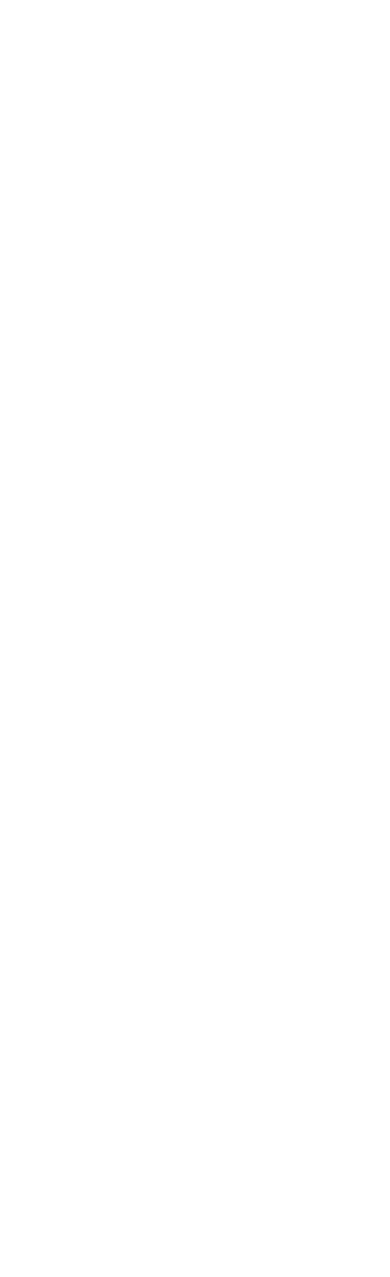
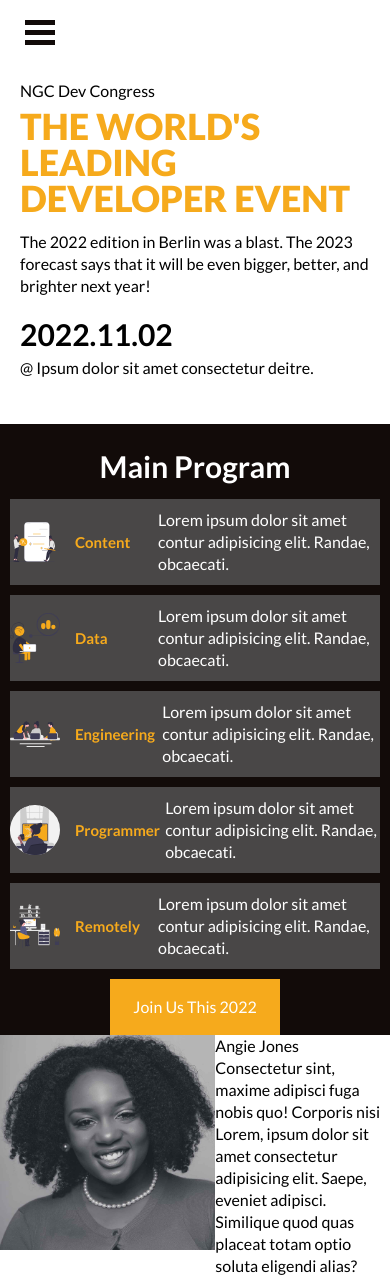
Before and after one commit to SekoViper/WorldDevCongress, a website: page index.html in a window 390 px wide. Before the commit the page ends 844 px from the top, so only its background shows below. Drawn offline with Linux system fonts and the light colour scheme.

Commit message:
Add Mobile verion

```diff
--- a/css/style.css
+++ b/css/style.css
@@ -1,3 +1,178 @@
-*{
+/*
+  1. Use a more-intuitive box-sizing model.
+*/
+*,
+*::before,
+*::after {
+  box-sizing: border-box;
+}
+/*  2. Remove default margin*/
+* {
+  margin: 0;
+}
+/*  3. Allow percentage-based heights in the application*/
+html,
+body {
+  height: 100%;
+  font-size: 62.5%;
   font-family: 'Lato', sans-serif;
 }
+/*
+  Typographic tweaks!
+  4. Add accessible line-height
+  5. Improve text rendering
+*/
+
+body {
+  line-height: 1.5;
+  -webkit-font-smoothing: antialiased;
+}
+/* 6. Improve media defaults*/
+img,
+picture,
+video,
+canvas,
+svg {
+  display: block;
+  max-width: 100%;
+}
+
+/* 7. Remove built-in form typography styles*/
+input,
+button,
+textarea,
+select {
+  font: inherit;
+}
+
+/* Avoid text overflows */
+p,
+h1,
+h2,
+h3,
+h4,
+h5,
+h6 {
+  overflow-wrap: break-word;
+  margin: 0;
+}
+
+/* Create a root stacking context*/
+#root,
+#__next {
+  isolation: isolate;
+}
+
+:root {
+  --primary-color: rgb(18, 11, 9);
+  --accent-color: rgb(255, 255, 255);
+  --secondary-color: #f6aa1cff;
+}
+
+h1 {
+  font-size: 3.6rem;
+  font-weight: 800;
+  color: var(--secondary-color);
+  line-height: 1;
+}
+
+h2 {
+  font-size: 4rem;
+  color: var(--primary-color);
+}
+
+h3 {
+  font-size: 3rem;
+}
+
+p {
+  font-size: 1.6rem;
+  line-height: 2.2rem;
+  margin: 0;
+}
+
+
+.bars {
+  width: 30px;
+  height: 5px;
+  background-color: var(--primary-color);
+  margin: 5px;
+}
+
+header {
+  padding: 15px 20px;
+}
+
+.header-content {
+  padding-top: 30px;
+}
+
+.header-title {
+  margin:  6px 0 15px 0;
+}
+
+.header-info {
+  margin: 0 0 15px 0;
+}
+
+
+/* main program section */
+.main-program-section {
+  background-color: var(--primary-color);
+  color: var(--accent-color);
+  padding-top: 20px;
+  margin-top: 30px;
+}
+
+.program-card {
+  display: flex;
+  background-color: rgb(73, 71, 71);
+  align-items: center;
+  margin: 10px;
+  padding: 10px 0;
+  justify-content: space-between;
+  gap: 10px;
+}
+
+.program-card-img {
+  width: 50px;
+}
+
+.section-title{
+  text-align: center;
+}
+
+.program-top {
+  display: flex;
+  align-items: center;
+  gap: 15px;
+}
+
+.prgm {
+  width: 40% auto;
+}
+
+.program-info {
+  width: 60%;
+}
+
+.program-card-title {
+  color: var(--secondary-color);
+  font-size: 1.5rem;
+}
+
+.join-btn {
+  color: var(--accent-color);
+  background-color: var(--secondary-color);
+  padding: 17px 23px;
+  border: none;
+}
+
+.join {
+  text-align: center;
+}
+
+/* speakers section */
+.speaker-container {
+  display: flex;
+}
--- a/index.html
+++ b/index.html
@@ -4,6 +4,9 @@
   <meta charset="UTF-8">
   <meta http-equiv="X-UA-Compatible" content="IE=edge">
   <meta name="viewport" content="width=device-width, initial-scale=1.0">
+
+  <!-- stylesheet -->
+  <link rel="stylesheet" href="css/style.css">
 
   <!-- google font -->
   <link rel="preconnect" href="https://fonts.googleapis.com">
@@ -13,6 +16,76 @@
   <title>NGC Congress</title>
 </head>
 <body>
+  <header>
+    <nav class="menu">
+      <div class="bars"></div>
+      <div class="bars"></div>
+      <div class="bars"></div>
+    </nav>
+    <div class="header-content">
+      <p class="sub-title">NGC Dev Congress</p>
+      <h1 class="header-title">THE WORLD'S LEADING DEVELOPER EVENT</h1>
+      <p class="header-info">The 2022 edition in Berlin was a blast. The 2023 forecast says that it will be even bigger, better, and brighter next year!</p>
+      <h3>2022.11.02</h3>
+      <p>@ Ipsum dolor sit amet consectetur deitre.</p>
+    </div>
+  </header>
 
+  <main>
+    <section id="main-program-section" class="main-program-section">
+      <h3 class="section-title">Main Program</h3>
+      <div class="program-container">
+        <div class="program-card">
+          <div class="program-top prgm">
+            <img class="program-card-img" src="img/content_team_re_6rlg.svg" alt="content team">
+            <h4 class="program-card-title">Content</h4>
+          </div>
+          <p class="program-info">Lorem ipsum dolor sit amet contur adipisicing elit. Randae, obcaecati.</p>
+      </div>
+        <div class="program-card">
+          <div class="program-top prgm">
+            <img class="program-card-img" src="img/data_input_fxv2.svg" alt="data input">
+            <h4 class="program-card-title">Data</h4>
+          </div>
+          <p class="program-info">Lorem ipsum dolor sit amet contur adipisicing elit. Randae, obcaecati.</p>
+      </div>
+        <div class="program-card">
+          <div class="program-top prgm">
+            <img class="program-card-img" src="img/engineering_team_a7n2.svg" alt="engineering team">
+            <h4 class="program-card-title">Engineering</h4>
+          </div>
+          <p class="program-info">Lorem ipsum dolor sit amet contur adipisicing elit. Randae, obcaecati.</p>
+      </div>
+        <div class="program-card">
+          <div class="program-top prgm">
+            <img class="program-card-img" src="img/programmer_re_owql.svg" alt="programmer team">
+            <h4 class="program-card-title">Programmer</h4>
+          </div>
+          <p class="program-info">Lorem ipsum dolor sit amet contur adipisicing elit. Randae, obcaecati.</p>
+      </div>
+        <div class="program-card">
+          <div class="program-top prgm">
+            <img class="program-card-img" src="img/remotely_-2-j6y.svg" alt="remotely">
+            <h4 class="program-card-title">Remotely</h4>
+          </div>
+          <p class="program-info">Lorem ipsum dolor sit amet contur adipisicing elit. Randae, obcaecati.</p>
+      </div>
+      <p class="join"><button class="join-btn">Join Us This 2022</button></p>
+    </div>
+    </section>
+
+    <section class="speakers-section">
+      <div class="speaker-container">
+        <div class="speaker-img">
+          <img src="img/angie-jones.jpg" alt="angie jones">
+        </div>
+        <div class="speaker-content">
+          <p>Angie Jones</p>
+          <p>Consectetur sint, maxime adipisci fuga nobis quo! Corporis nisi</p>
+          <p>Lorem, ipsum dolor sit amet consectetur adipisicing elit. Saepe, eveniet adipisci. Similique quod quas placeat totam optio soluta eligendi alias?</p>
+        </div>
+      </div>
+    </section>
+  </main>
 </body>
 </html>
```
Also changed, not shown: img/Bjarne.jpg (added), img/Cassie-Kozyrkov.jpg (added), img/Hakon-Wium-Lie.jpg (added), img/Misko_Hevery.jpg (added), img/Scott-Hanselman.webp (added), img/SirTimBerners-Lee.jpeg (added), img/Thomas_Dohmke.jpg (added), img/angie-jones.jpg (added), img/content_team_re_6rlg.svg (added), img/data_input_fxv2.svg (added), img/engineering_team_a7n2.svg (added), img/joel-spolsky.jpg (added), img/programmer_re_owql.svg (added), img/remotely_-2-j6y.svg (added), 2 more files.
